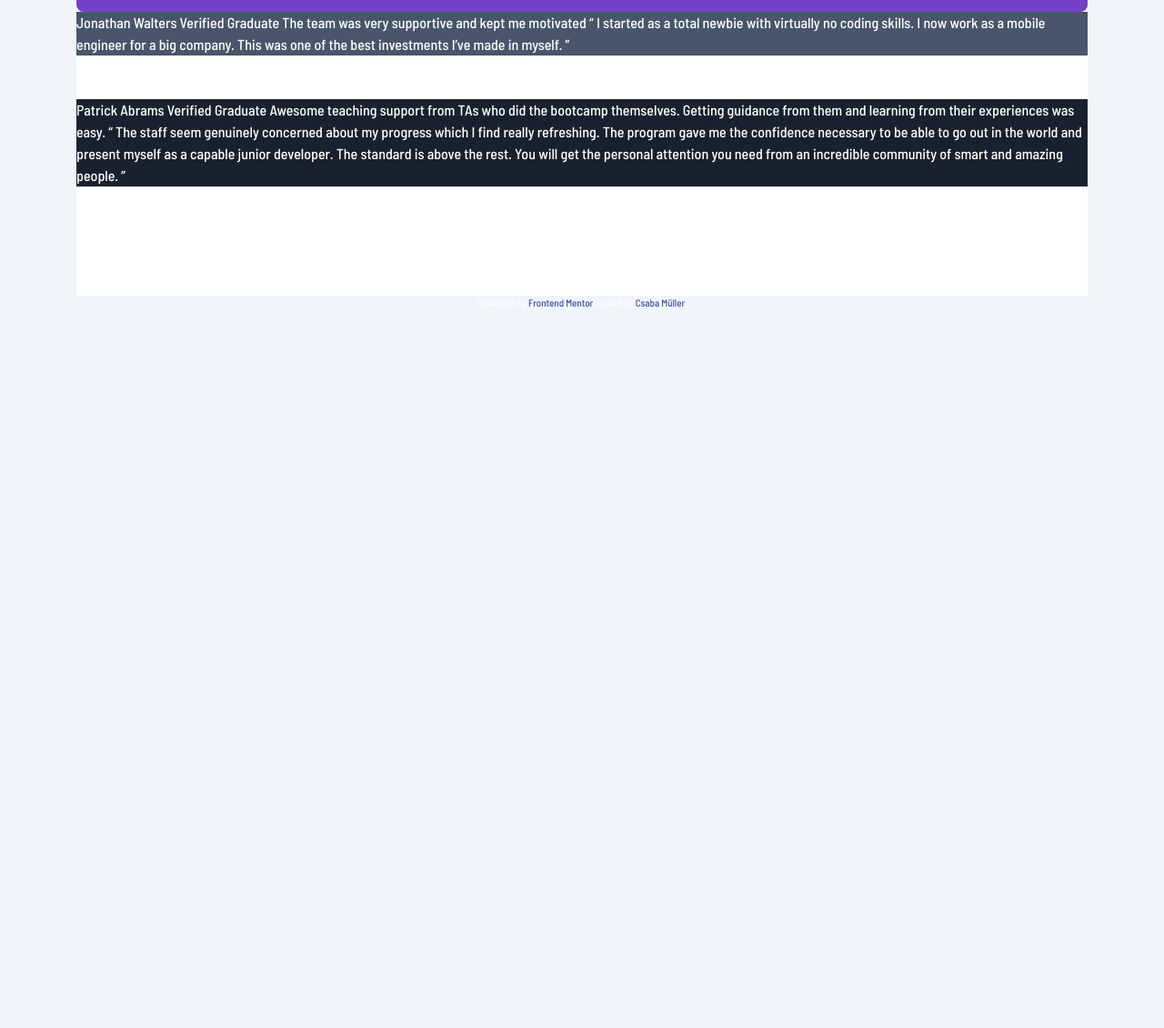
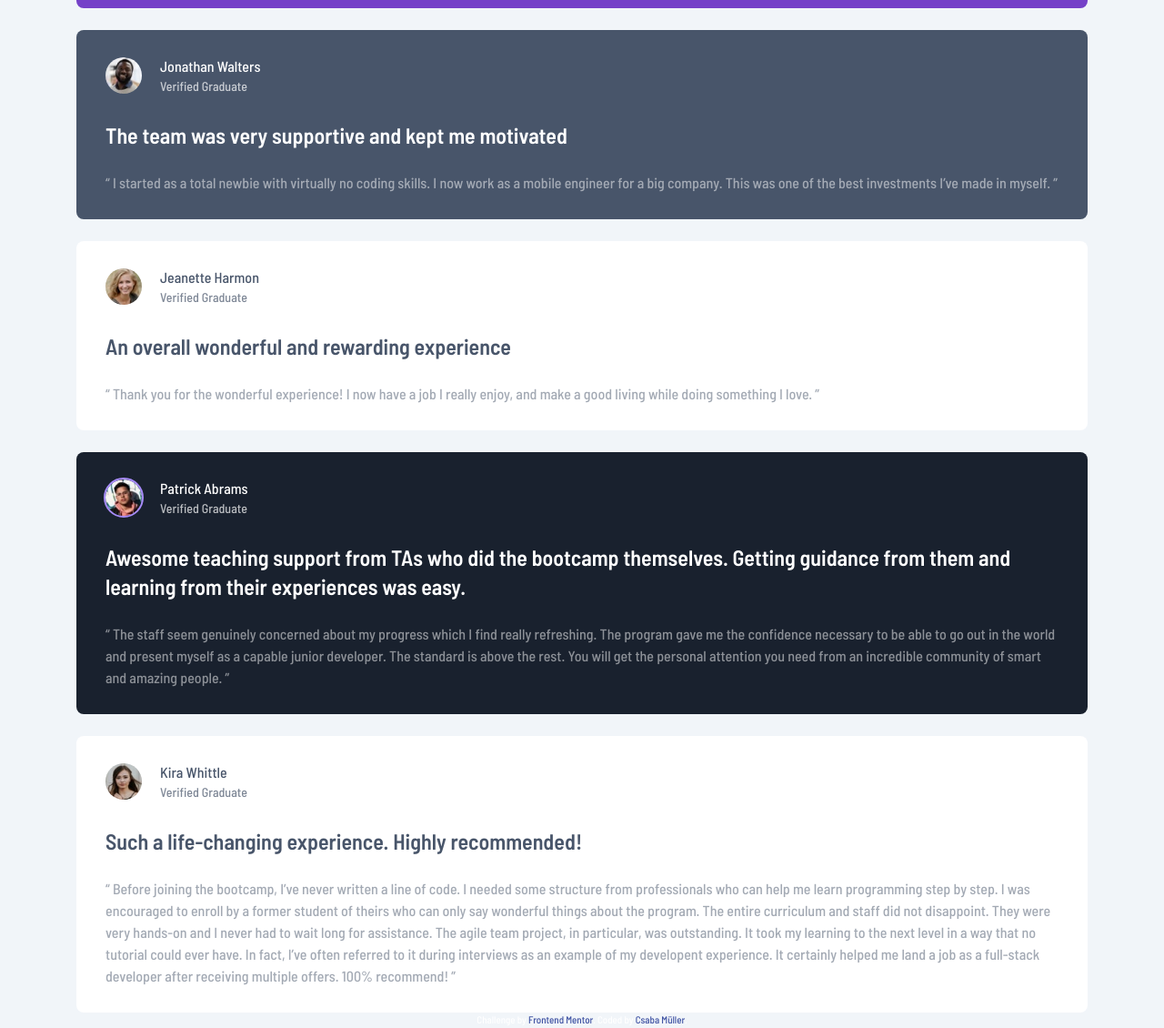
Before and after one commit to Csabooo/frontendmentor-11-Testimonials-grid-section, a website: page index.html in a window 1280 px wide. Shown: the part 303-1433 px from the top of the page at 91% size. Before the commit the page ends 800 px from the top, so only its background shows below. Drawn offline with Linux system fonts and the light colour scheme.

Commit message:
Mobile version is finished

```diff
--- a/index.html
+++ b/index.html
@@ -18,10 +18,12 @@
 
 <body>
   <main class="grid max-w-6xl mx-auto px-5 pt-6">
-    <section class=" bg-moderate-violet rounded-lg px-10 py-7 relative">
-      <img class="flex absolute w-36 top-0 right-5" src="images/bg-pattern-quotation.svg" alt="quotation">
+    <!--     Daniel Clifford -->
+    <section class="bg-moderate-violet rounded-lg px-8 py-7 relative">
+      <img class="flex absolute w-36 top-0 right-5 " src="images/bg-pattern-quotation.svg" alt="quotation">
       <div class="header flex items-center relative z-10">
-        <img class="h-10 outline outline-violet-400 outline-2 rounded-full" src="images/image-daniel.jpg" alt="image-Daniel">
+        <img class="h-10 outline outline-violet-400 outline-2 rounded-full" src="images/image-daniel.jpg"
+          alt="image-Daniel">
         <div class="pl-5">
           <h2>Daniel Clifford</h2>
           <h4>Verified Graduate</h4>
@@ -29,7 +31,7 @@
       </div>
       <div>
         <div class="relative z-10">
-          <h3 class="">I received a job offer mid-course, and the subjects I learned were current, if not
+          <h3>I received a job offer mid-course, and the subjects I learned were current, if not
             more so,
             in the company I joined. I honestly feel I got every penny’s worth.</h3>
 
@@ -41,51 +43,87 @@
             the course, I’ve successfully switched careers, working as a Software Engineer at a VR startup. ”
           </p>
         </div>
-
       </div>
-
+    </section>
+    <!--     Jonathan Walters -->
+    <section class="bg-very-dark-grayish-blue rounded-lg px-8 py-7 mt-6">
+      <div class="header flex items-center relative z-10">
+        <img class="h-10 rounded-full" src="images/image-jonathan.jpg" alt="image-Jonathan">
+        <div class="pl-5">
+          <h2>Jonathan Walters</h2>
+          <h4>Verified Graduate</h4>
+        </div>
+      </div>
+      <div>
+        <div>
+          <h3>The team was very supportive and kept me motivated</h3>
+          <p>
+            “ I started as a total newbie with virtually no coding skills. I now work as a mobile engineer
+            for a big company. This was one of the best investments I’ve made in myself. ”
+          </p>
+        </div>
+      </div>
     </section>
 
-    <section class="bg-very-dark-grayish-blue">
-      Jonathan Walters
-      Verified Graduate
-
-      The team was very supportive and kept me motivated
-
-      “ I started as a total newbie with virtually no coding skills. I now work as a mobile engineer
-      for a big company. This was one of the best investments I’ve made in myself. ”
+    <!--     Jeanette Harmon -->
+    <section class="bg-white rounded-lg px-8 py-7 mt-6">
+      <div class="header flex items-center relative z-10">
+        <img class="h-10 rounded-full" src="images/image-jeanette.jpg" alt="image-Jeanette">
+        <div class="pl-5">
+          <h2 class="text-very-dark-grayish-blue">Jeanette Harmon</h2>
+          <h4 class="text-very-dark-grayish-blue">Verified Graduate</h4>
+        </div>
+      </div>
+      <div>
+        <div>
+          <h3 class="text-very-dark-grayish-blue">An overall wonderful and rewarding experience</h3>
+          <p class="text-very-dark-grayish-blue">
+            “ Thank you for the wonderful experience! I now have a job I really enjoy, and make a good living
+            while doing something I love. ”
+          </p>
+        </div>
+      </div>
     </section>
 
-    <section class="bg-white">
-      Jeanette Harmon
-      Verified Graduate
-
-      An overall wonderful and rewarding experience
-
-      “ Thank you for the wonderful experience! I now have a job I really enjoy, and make a good living
-      while doing something I love. ”
+    <!--     Patrick Abrams -->
+    <section class="bg-very-dark-blackish-blue rounded-lg px-8 py-7 mt-6">
+      <div class="header flex items-center relative z-10">
+        <img class="h-10 rounded-full outline outline-violet-400 outline-2" src="images/image-patrick.jpg"
+          alt="image-Patrick">
+        <div class="pl-5">
+          <h2>Patrick Abrams</h2>
+          <h4>Verified Graduate</h4>
+        </div>
+      </div>
+      <div>
+        <div>
+          <h3> Awesome teaching support from TAs who did the bootcamp themselves.
+            Getting guidance from them and
+            learning from their experiences was easy.</h3>
+          <p>
+            “ The staff seem genuinely concerned about my progress which I find really refreshing. The program
+            gave me the confidence necessary to be able to go out in the world and present myself as a capable
+            junior developer. The standard is above the rest. You will get the personal attention you need from
+            an incredible community of smart and amazing people. ”
+          </p>
+        </div>
+      </div>
     </section>
 
-    <section class="bg-very-dark-blackish-blue">
-      Patrick Abrams
-      Verified Graduate
-
-      Awesome teaching support from TAs who did the bootcamp themselves. Getting guidance from them and
-      learning from their experiences was easy.
-
-      “ The staff seem genuinely concerned about my progress which I find really refreshing. The program
-      gave me the confidence necessary to be able to go out in the world and present myself as a capable
-      junior developer. The standard is above the rest. You will get the personal attention you need from
-      an incredible community of smart and amazing people. ”
-    </section>
-
-    <section class="bg-white">
-      Kira Whittle
-      Verified Graduate
-
-      Such a life-changing experience. Highly recommended!
-
-      “ Before joining the bootcamp, I’ve never written a line of code. I needed some structure from
+    <!--       Kira Whittle -->
+    <section class="bg-white rounded-lg px-8 py-7 mt-6">
+      <div class="header flex items-center relative z-10">
+        <img class="h-10 rounded-full" src="images/image-kira.jpg" alt="image-Kira">
+        <div class="pl-5">
+          <h2 class="text-very-dark-grayish-blue">Kira Whittle</h2>
+          <h4 class="text-very-dark-grayish-blue">Verified Graduate</h4>
+        </div>
+      </div>
+      <div>
+        <div>
+          <h3 class="text-very-dark-grayish-blue">Such a life-changing experience. Highly recommended!</h3>
+          <p class="text-very-dark-grayish-blue">
+            “ Before joining the bootcamp, I’ve never written a line of code. I needed some structure from
       professionals who can help me learn programming step by step. I was encouraged to enroll by a former
       student of theirs who can only say wonderful things about the program. The entire curriculum and staff
       did not disappoint. They were very hands-on and I never had to wait long for assistance. The agile team
@@ -93,13 +131,24 @@
       could ever have. In fact, I’ve often referred to it during interviews as an example of my developent
       experience. It certainly helped me land a job as a full-stack developer after receiving multiple offers.
       100% recommend! ”
+          </p>
+        </div>
+      </div>
+    </section>
+
+    <section class="bg-white">
+
+
+
+
     </section>
 
   </main>
 
 
   <div class="attribution">
-    Challenge by <a href="https://www.frontendmentor.io/challenges/testimonials-grid-section-Nnw6J7Un7" target="_blank">Frontend Mentor</a>.
+    Challenge by <a href="https://www.frontendmentor.io/challenges/testimonials-grid-section-Nnw6J7Un7"
+      target="_blank">Frontend Mentor</a>.
     Coded by <a href="https://www.frontendmentor.io/profile/Csabooo" target="_blank">Csaba Müller</a>.
   </div>
 </body>
```
Also changed, not shown: styles/output.css.
